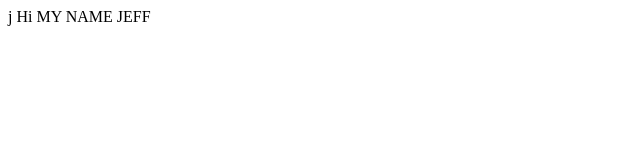
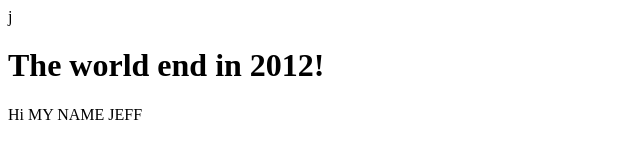
Before and after one commit to fordtri/Bucky20, a plain HTML site: page Index2.html in a window 1280 px wide. Shown: the whole page, without its empty margins (0-640 px from the left). Drawn offline with Linux system fonts and the light colour scheme.

Commit message:
Update Index2.html

```diff
--- a/Index2.html
+++ b/Index2.html
@@ -3,12 +3,12 @@
 <html>
 <head>
 <title> This is your title Saliva</title>j
+</head>
 
-</head>
-<body>
+  <body>
+    <h1>The world end in 2012!</h1>
   Hi MY NAME JEFF
-
-  </body>
+ </body>
 
 
 </html>
```
